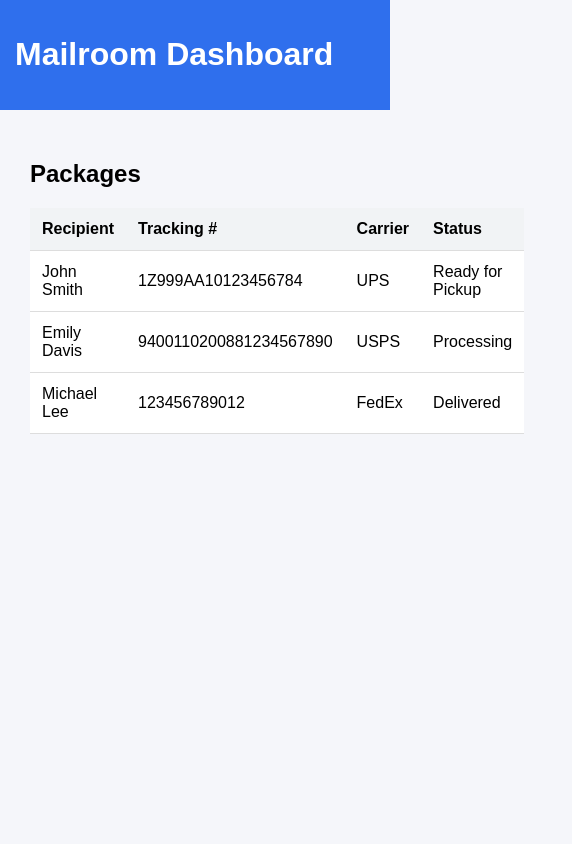
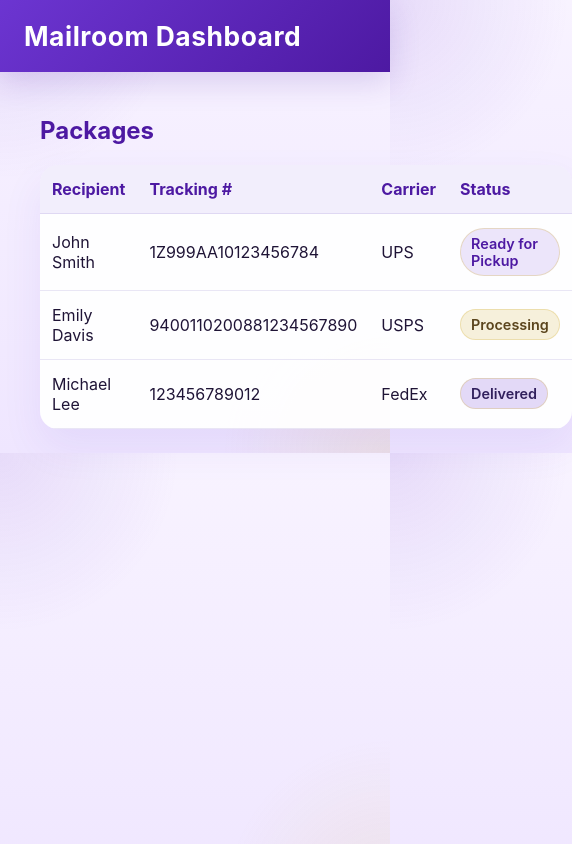
Before and after one commit to barrycumbie/unaSnailMail, a website: page public/dashboard.html in a window 390 px wide. Shown: the whole page, 572 px wide, since content can reach past the window. Drawn offline with Linux system fonts and the light colour scheme.

Commit message:
testing colors

```diff
--- a/public/dashboard.html
+++ b/public/dashboard.html
@@ -31,21 +31,21 @@
             <td>John Smith</td>
             <td>1Z999AA10123456784</td>
             <td>UPS</td>
-            <td>Ready for Pickup</td>
+            <td><span class="status-badge ready">Ready for Pickup</span></td>
         </tr>
 
         <tr>
             <td>Emily Davis</td>
             <td>9400110200881234567890</td>
             <td>USPS</td>
-            <td>Processing</td>
+            <td><span class="status-badge processing">Processing</span></td>
         </tr>
 
         <tr>
             <td>Michael Lee</td>
             <td>123456789012</td>
             <td>FedEx</td>
-            <td>Delivered</td>
+            <td><span class="status-badge delivered">Delivered</span></td>
         </tr>
     </tbody>
 
--- a/public/style.css
+++ b/public/style.css
@@ -1,76 +1,197 @@
-body {
-    font-family: Arial, sans-serif;
-    background: #f5f6fa;
-    margin: 0;
+:root {
+    --primary: #6c35d1;
+    --primary-dark: #4d19a2;
+    --secondary: #d4af37;
+    --secondary-dark: #a07b24;
+    --surface: #faf6ff;
+    --card: rgba(255, 255, 255, 0.92);
+    --button-primary: rgba(108, 53, 209, 0.35);
+    --button-secondary: rgba(212, 175, 55, 0.32);
+    --text: #1f1436;
+    --muted: #5b4b72;
 }
 
-/* Login Page */
+* {
+    box-sizing: border-box;
+}
+
+body {
+    margin: 0;
+    font-family: Inter, Arial, sans-serif;
+    color: var(--text);
+    background: radial-gradient(circle at top left, rgba(108, 53, 209, 0.12), transparent 30%),
+                radial-gradient(circle at bottom right, rgba(212, 175, 55, 0.12), transparent 28%),
+                linear-gradient(180deg, #f8f3ff 0%, #efe6ff 100%);
+}
+
+button,
+input,
+select,
+textarea {
+    font: inherit;
+}
+
+button {
+    width: 100%;
+    min-height: 48px;
+    padding: 0 16px;
+    color: white;
+    background: var(--button-primary);
+    border: 1px solid rgba(212, 175, 55, 0.75);
+    border-radius: 999px;
+    cursor: pointer;
+    transition: transform 180ms ease, background 180ms ease, border-color 180ms ease, box-shadow 180ms ease;
+    box-shadow: 0 14px 30px rgba(108, 53, 209, 0.12);
+}
+
+button:hover,
+button:focus-visible {
+    background: rgba(108, 53, 209, 0.55);
+    transform: translateY(-1px);
+    outline: none;
+}
+
+button.secondary {
+    background: var(--button-secondary);
+    color: #2f2230;
+    border-color: rgba(108, 53, 209, 0.35);
+}
+
+button.secondary:hover,
+button.secondary:focus-visible {
+    background: rgba(212, 175, 55, 0.54);
+}
+
+button.full-width {
+    width: 100%;
+}
+
+input {
+    width: 100%;
+    padding: 12px 14px;
+    margin: 8px 0;
+    border: 1px solid rgba(95, 67, 168, 0.25);
+    border-radius: 12px;
+    background: rgba(255, 255, 255, 0.9);
+    color: var(--text);
+}
+
+input:focus {
+    outline: 2px solid rgba(108, 53, 209, 0.28);
+    border-color: rgba(108, 53, 209, 0.45);
+}
+
+#error {
+    color: #9c2333;
+    font-size: 0.95rem;
+    margin-top: 8px;
+}
 
 .login-container {
-    width: 300px;
-    margin: 120px auto;
-    padding: 30px;
-    background: white;
-    border-radius: 8px;
+    max-width: 360px;
+    margin: 96px auto;
+    padding: 32px;
+    background: var(--card);
+    border: 1px solid rgba(108, 53, 209, 0.12);
+    border-radius: 24px;
     text-align: center;
-    box-shadow: 0 4px 10px rgba(0,0,0,0.1);
+    box-shadow: 0 24px 60px rgba(36, 17, 95, 0.1);
 }
 
 .login-container h1 {
     margin-bottom: 20px;
+    font-size: 1.9rem;
+    color: var(--primary-dark);
 }
 
-input {
-    width: 100%;
-    padding: 10px;
-    margin: 8px 0;
-    border: 1px solid #ccc;
-    border-radius: 5px;
+header {
+    background: linear-gradient(135deg, var(--primary), var(--primary-dark));
+    color: white;
+    padding: 20px 24px;
+    box-shadow: 0 10px 30px rgba(85, 40, 173, 0.18);
 }
 
-button {
-    width: 100%;
-    padding: 10px;
-    background: #2f6fed;
-    color: white;
-    border: none;
-    border-radius: 5px;
-    cursor: pointer;
-}
-
-button:hover {
-    background: #1f57c8;
-}
-
-#error {
-    color: red;
-    font-size: 14px;
-}
-
-/* Dashboard */
-
-header {
-    background: #2f6fed;
-    color: white;
-    padding: 15px;
+header h1 {
+    margin: 0;
+    font-size: 1.65rem;
+    letter-spacing: 0.02em;
 }
 
 main {
-    padding: 30px;
+    padding: 30px 24px 48px;
+    max-width: 1100px;
+    margin: 0 auto;
+}
+
+h2 {
+    color: var(--primary-dark);
+    margin-bottom: 20px;
 }
 
 table {
     width: 100%;
-    border-collapse: collapse;
-    background: white;
+    border-collapse: separate;
+    border-spacing: 0;
+    background: rgba(255, 255, 255, 0.94);
+    border-radius: 18px;
+    overflow: hidden;
+    box-shadow: 0 18px 40px rgba(93, 53, 209, 0.08);
 }
 
-th, td {
-    padding: 12px;
-    border-bottom: 1px solid #ddd;
+th,
+td {
+    padding: 16px 18px;
+    border-bottom: 1px solid rgba(95, 68, 175, 0.13);
 }
 
 th {
-    background: #f1f3f5;
+    background: rgba(108, 53, 209, 0.08);
+    color: var(--primary-dark);
     text-align: left;
+    font-weight: 700;
 }
+
+tbody tr:hover {
+    background: rgba(108, 53, 209, 0.05);
+}
+
+.status-badge {
+    display: inline-flex;
+    align-items: center;
+    gap: 0.35rem;
+    padding: 6px 10px;
+    border-radius: 999px;
+    font-size: 0.9rem;
+    font-weight: 600;
+    color: var(--text);
+    background: rgba(212, 175, 55, 0.18);
+    border: 1px solid rgba(212, 175, 55, 0.28);
+}
+
+.status-badge.ready {
+    background: rgba(108, 53, 209, 0.12);
+    color: var(--primary-dark);
+}
+
+.status-badge.processing {
+    background: rgba(212, 175, 55, 0.18);
+    color: #5b451d;
+}
+
+.status-badge.delivered {
+    background: rgba(108, 53, 209, 0.18);
+    color: #31205d;
+}
+
+@media (max-width: 700px) {
+    .login-container,
+    main {
+        margin: 0 16px;
+        padding: 24px;
+    }
+
+    th,
+    td {
+        padding: 14px 12px;
+    }
+}
```
